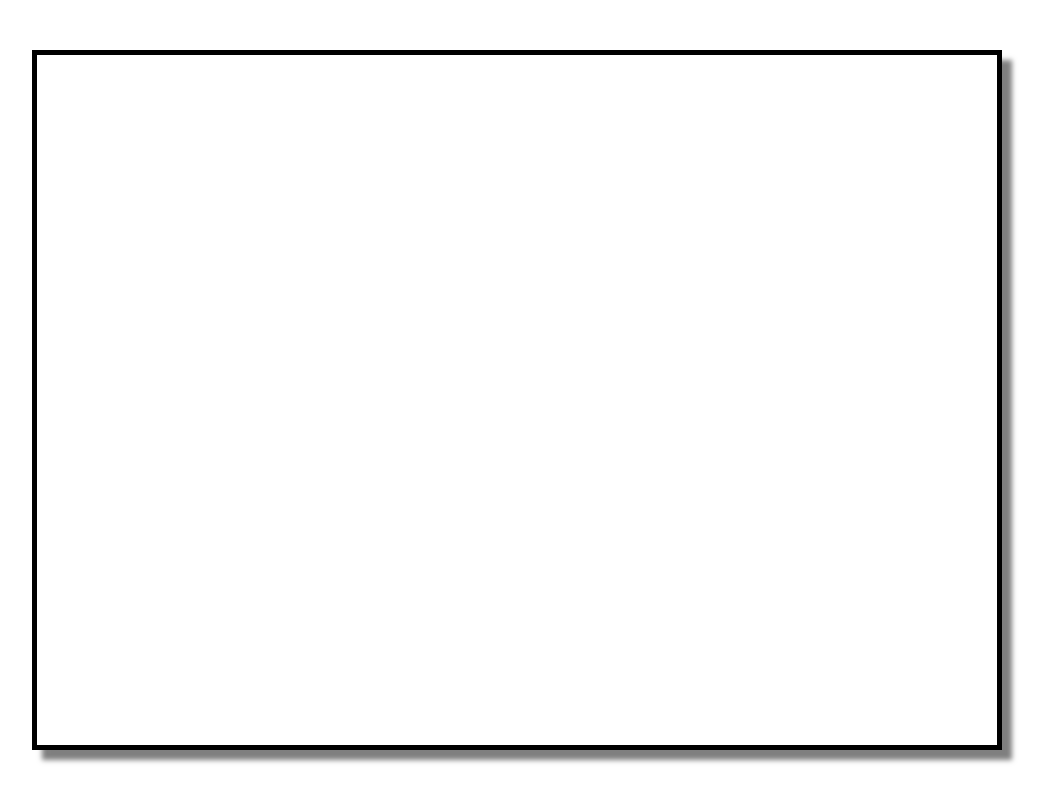
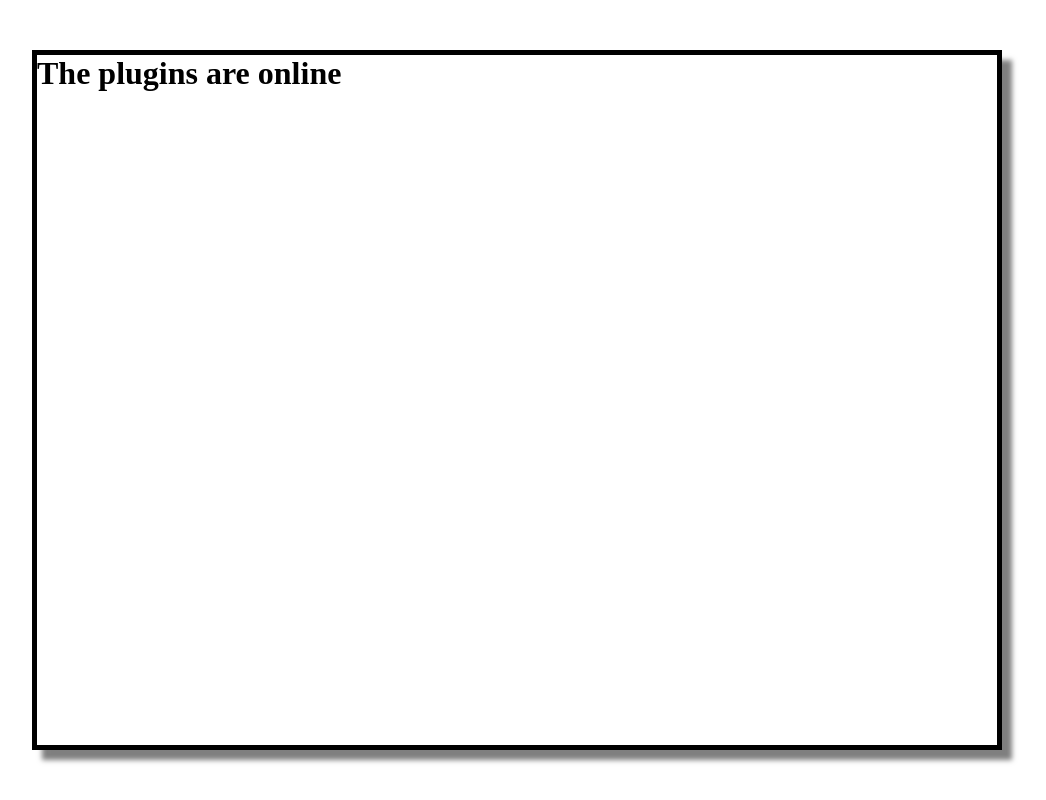
Before and after one commit to JadedBlueEyes/derpmarine168.github, a plain HTML site: page index.html in a window 1280 px wide. Shown: the whole page, without its empty margins (18-1064 px from the left). Drawn offline with Linux system fonts and the light colour scheme.

Commit message:
Update index.html

```diff
--- a/index.html
+++ b/index.html
@@ -12,5 +12,6 @@ body { margin:50px;
     width: 75%;
 }
 </style><body>
+    <h1>The plugins are online</h1>
 
 </body></html>
```
